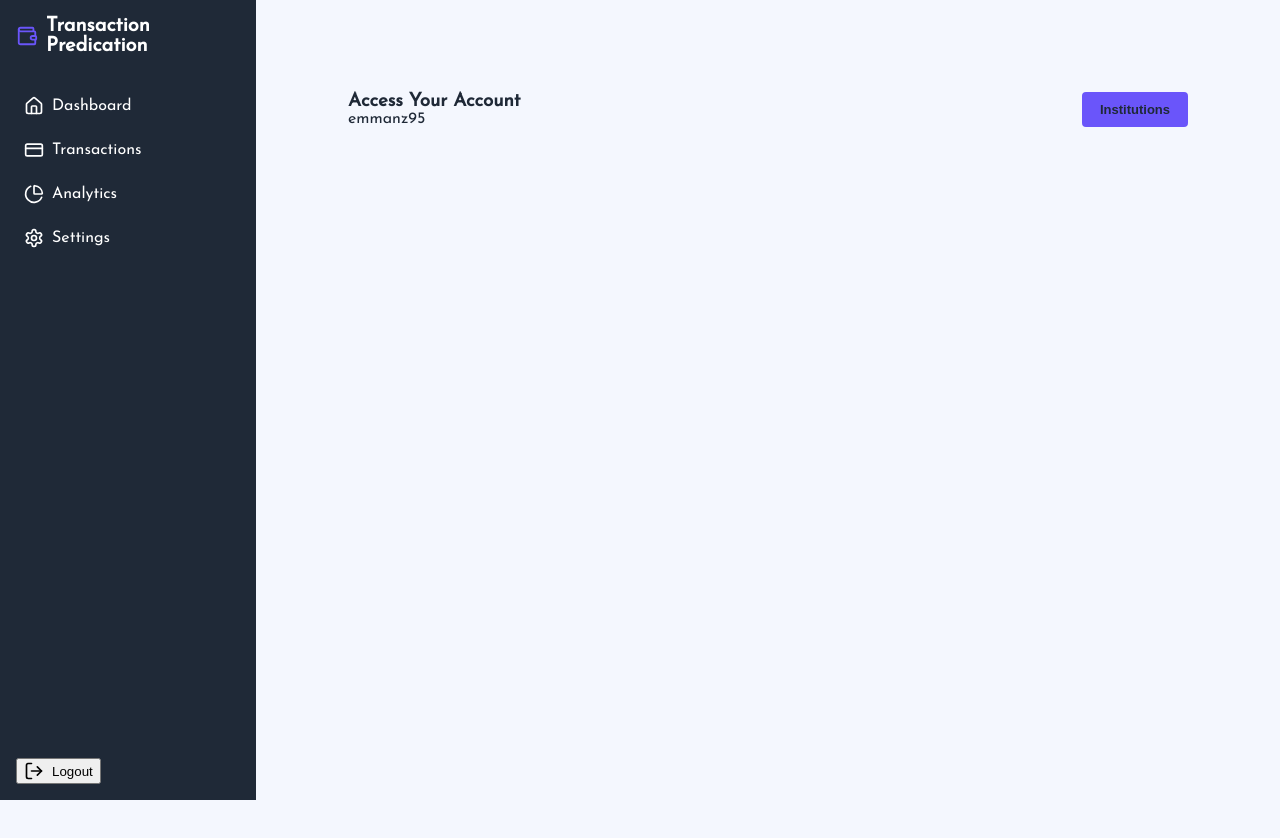
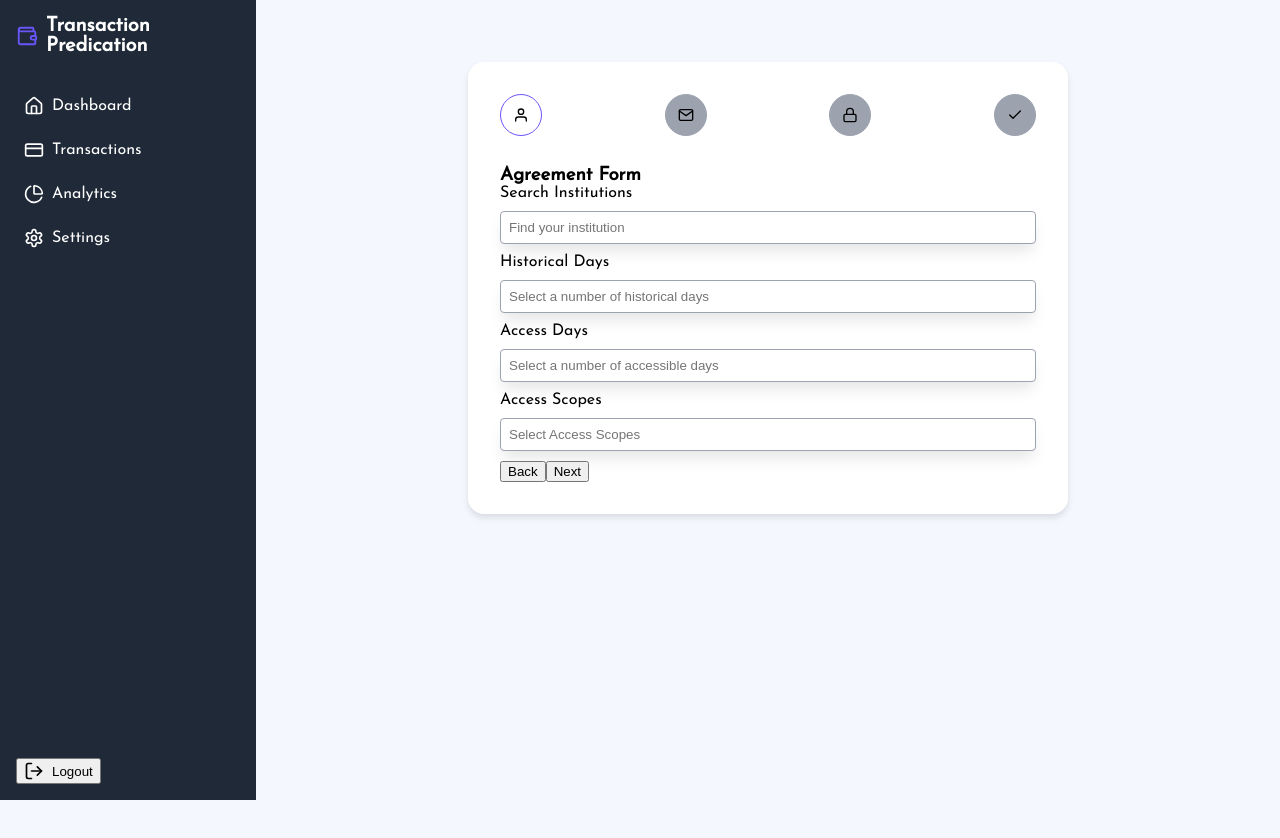
Before and after one commit to emmanz1995/banking-prediction-ui, a React (Vite) app: page /accessAccountsWizard in a window 1280 px wide. Shown: the top 838 px of the page. Before the commit the page ends 800 px from the top, so only its background shows below. Built offline with nearby package versions, Linux system fonts and the light colour scheme.

Commit message:
started creating the wizard registeration form

```diff
--- a/src/components/atom/input/styles.ts
+++ b/src/components/atom/input/styles.ts
@@ -1,8 +1,8 @@
 import styled from 'styled-components';
 
 export const StyledInput = styled.input`
-  width: 300px;
-  border: 2px solid ${props => props.theme.hover_purple};
+  width: 100%;
+  border: 1px solid ${props => props.theme.gray?.[400]};
   padding: 8px;
   border-radius: 4px;
   margin: 10px 0;
--- a/src/components/molecules/transactionCard/index.tsx
+++ b/src/components/molecules/transactionCard/index.tsx
@@ -29,11 +29,6 @@ const StyledTransactionCard = styled.div`
   }
   margin: 10px 0;
 `;
-// const TransactionGrid = styled.div`
-//   display: flex;
-//   flex-direction: column;
-//   gap: ${props => props.theme.spacing[3]};
-// `;
 
 const TransactionContent = styled.div`
   display: flex;
--- /dev/null
+++ b/src/components/organisms/accountAccessForm/index.tsx
@@ -0,0 +1,27 @@
+import InputField from '../../atom/input/index';
+
+const AccountAccessForm = () => (
+  <form>
+    <h3>Account Access Form</h3>
+    <div>
+      <span>
+        <label>Search Institutions</label><br />
+        <InputField type='search' name='institutionId' placeholder='Find your institution' />
+      </span>
+      <span>
+        <label>Historical Days</label><br />
+        <InputField type='text' name='maxHistoricalDays' placeholder='Select a number of historical days' />
+      </span>
+      <span>
+        <label>Access Days</label><br />
+        <InputField type='text' name='accessValidForDays' placeholder='Select a number of accessible days' />
+      </span>
+      <span>
+        <label>Access Scopes</label><br />
+        <InputField type='text' name='accessScope' placeholder='Select Access Scopes' />
+      </span>
+    </div>
+  </form>
+)
+
+export default AccountAccessForm;
--- /dev/null
+++ b/src/components/organisms/agreementForm/index.tsx
@@ -0,0 +1,27 @@
+import InputField from '../../atom/input/index';
+
+const AgreementForm = () => (
+  <form>
+    <h3>Agreement Form</h3>
+    <div>
+      <span>
+        <label>Search Institutions</label><br />
+        <InputField type='search' name='institutionId' placeholder='Find your institution' />
+      </span>
+      <span>
+        <label>Historical Days</label><br />
+        <InputField type='text' name='maxHistoricalDays' placeholder='Select a number of historical days' />
+      </span>
+      <span>
+        <label>Access Days</label><br />
+        <InputField type='text' name='accessValidForDays' placeholder='Select a number of accessible days' />
+      </span>
+      <span>
+        <label>Access Scopes</label><br />
+        <InputField type='text' name='accessScope' placeholder='Select Access Scopes' />
+      </span>
+    </div>
+  </form>
+)
+
+export default AgreementForm;
--- /dev/null
+++ b/src/components/organisms/requisitionsForm/index.tsx
@@ -0,0 +1,5 @@
+const RequisitionForm = () => (
+  <div>Requisition Form</div>
+)
+
+export default RequisitionForm;
--- a/src/components/organisms/sidebar/index.tsx
+++ b/src/components/organisms/sidebar/index.tsx
@@ -43,6 +43,10 @@ const NavItemContainer = styled.div<{
   border-radius: 0.5rem;
   cursor: pointer;
   transition: all 0.2s;
+  a {
+    text-decoration: none;
+    color: white;
+  }
 `;
 const LogoutButton = styled.button`
   display: flex;
@@ -66,10 +70,10 @@ const Sidebar = () => {
         <LogoText>Transaction Predication</LogoText>
       </Logo>
       <Nav>
-        <NavItem icon={<Home size={20} />} text="Dashboard" active />
-        <NavItem icon={<CreditCard size={20} />} text="Transactions" />
-        <NavItem icon={<PieChart size={20} />} text="Analytics" />
-        <NavItem icon={<Settings size={20} />} text="Settings" />
+        <NavItem icon={<Home size={20} />} text="Dashboard" active link="/" />
+        <NavItem icon={<CreditCard size={20} />} text="Transactions" link="/" />
+        <NavItem icon={<PieChart size={20} />} text="Analytics" link="/" />
+        <NavItem icon={<Settings size={20} />} text="Settings" link="/" />
       </Nav>
       <LogoutButton>
         <LogOut size={20} />
@@ -82,15 +86,17 @@ const NavItem = ({
   icon,
   text,
   active = false,
+  link,
 }: {
   icon: React.ReactNode;
   text: string;
   active?: boolean;
+  link: string;
 }) => {
   return (
     <NavItemContainer active={active}>
       {icon}
-      <span>{text}</span>
+      <a href={link}>{text}</a>
     </NavItemContainer>
   );
 };
--- /dev/null
+++ b/src/components/organisms/successForm/index.tsx
@@ -0,0 +1,5 @@
+const SuccessForm = () => (
+  <div>Success Form</div>
+)
+
+export default SuccessForm;
--- a/src/pages/wizard/index.tsx
+++ b/src/pages/wizard/index.tsx
@@ -1,39 +1,64 @@
 import { useState } from 'react';
 import styled from 'styled-components';
+import { FiUser, FiMail, FiLock, FiCheck } from 'react-icons/fi';
 import Layout from '../../components/template/Layout/Layout';
-import Button from '../../components/atom/button/index';
-import Modal from '../../components/molecules/modal';
-import { InstitutionsSearchForm } from '../../components/organisms/institutionsSearchForm';
+import AgreementForm from '../../components/organisms/agreementForm/index';
+import RequisitionForm from '../../components/organisms/requisitionsForm/index';
+import AccountAccessForm from '../../components/organisms/accountAccessForm/index';
+import SuccessForm from '../../components/organisms/successForm/index';
 
 function AccessAccountsWizard() {
-  const [showHide, setShowHide] = useState<boolean>(false);
-  //@ts-ignore
-  const [instutionsId, setInstutionsId] = useState<string>('');
+  const [currentIndex, setCurrentIndex] = useState(1);
 
-  const showModal = () => setShowHide(show => !show);
-  const handleSetInstitutionsId = (id: string) => setInstutionsId(id);
+  const steps = [
+    {
+      icon: <FiUser />,
+      component: AgreementForm,
+    },
+    {
+      icon: <FiMail />,
+      component: RequisitionForm,
+    },
+    {
+      icon: <FiLock />,
+      component: AccountAccessForm,
+    },
+    {
+      icon: <FiCheck />,
+      component: SuccessForm,
+    },
+  ];
+
+  const nextPage = () => {
+    if(currentIndex < steps.length) setCurrentIndex(step => step + 1);
+  }
+  const previousPage = () => {
+    if(currentIndex > 1) setCurrentIndex(step => step - 1);
+  }
+
+  const ComponentForms = steps[currentIndex - 1].component
 
   return (
     <Layout>
       <MainWrapper>
-        <TitleSection>
-          <TitleWrapper>
-            <h3>Access Your Account</h3>
-            emmanz95
-          </TitleWrapper>{' '}
-          <div>
-            {/*@ts-ignore*/}
-            <Button size={'small'} onClick={showModal}>
-              Institutions
-            </Button>
-          </div>
-        </TitleSection>
-        {showHide && (
-          <Modal showModal={showModal}>
-            {/*@ts-ignore*/}
-            <InstitutionsSearchForm selectId={handleSetInstitutionsId} />
-          </Modal>
-        )}
+        <Card>
+          <StepContainer>
+            {steps.map(({ icon }, index) => (
+              <StepWrapper
+                active={currentIndex === index + 1}
+                completed={currentIndex > index + 1}
+                key={index}
+              >
+                {icon}
+              </StepWrapper>
+            ))}
+          </StepContainer>
+          <FormWrapper>
+            <ComponentForms />
+            <button onClick={previousPage}>Back</button>
+            <button onClick={nextPage}>Next</button>
+          </FormWrapper>
+        </Card>
       </MainWrapper>
     </Layout>
   );
@@ -41,24 +66,64 @@ function AccessAccountsWizard() {
 
 export default AccessAccountsWizard;
 
+const StepWrapper = styled.div<{ active: boolean; completed: boolean; }>`
+  background: ${props =>
+    props.completed
+      ? props.theme.purpleTheme
+      : props.active
+        ? props.theme.white
+        : props.theme.gray?.[400]};
+  border: solid 1px
+    ${props =>
+      !(props.completed || props.active)
+        ? props.theme.gray?.[400]
+        : props.theme.purpleTheme};
+  color: ${props => (props.completed ? 'white' : props.active)};
+  padding: ${props => props.theme.spacing?.[3]};
+  border-radius: 50%;
+  display: flex;
+  justify-content: center;
+  align-items: center;
+`;
+
 const MainWrapper = styled.div`
   padding: 30px;
   display: flex;
   align-items: center;
   flex-direction: column;
   width: 100%;
+  height: 100vh;
 `;
 
-const TitleWrapper = styled.div`
+const Card = styled.div`
+  background: white;
+  border-radius: 1rem;
+  box-shadow: 0 4px 6px rgba(0, 0, 0, 0.1);
   width: 100%;
-  color: ${props => props.theme.text};
+  max-width: 600px;
+  padding: 2rem;
 `;
 
-const TitleSection = styled.div`
-  padding: 30px;
+const StepContainer = styled.div`
   display: flex;
+  justify-content: space-between;
   align-items: center;
-  justify-content: space-between;
-  width: 100%;
-  color: ${props => props.theme.text};
 `;
+
+const FormWrapper = styled.div`
+  margin: 30px 0 0 0;
+`;
+
+// const TitleWrapper = styled.div`
+//   width: 100%;
+//   color: ${props => props.theme.text};
+// `;
+//
+// const TitleSection = styled.div`
+//   padding: 30px;
+//   display: flex;
+//   align-items: center;
+//   justify-content: space-between;
+//   width: 100%;
+//   color: ${props => props.theme.text};
+// `;
--- a/src/utils/theme.ts
+++ b/src/utils/theme.ts
@@ -35,6 +35,10 @@ const light: {
   buttonText: string;
   cardBackground: string;
   spacing: any;
+  white: {};
+  gray: {};
+  green: {};
+  red: {};
 } = {
   purpleTheme: 'rgb(106 85 250 / 1)',
   background: '#F4F7FE',
@@ -47,6 +51,22 @@ const light: {
     3: '0.75rem',
     4: '1rem',
     8: '2rem',
+  },
+  white: '#FFFFFF',
+  gray: {
+    50: '#F9FAFB',
+    100: '#F3F4F6',
+    400: '#9CA3AF',
+    500: '#6B7280',
+    800: '#1F2937',
+  },
+  green: {
+    100: '#DCFCE7',
+    600: '#16A34A',
+  },
+  red: {
+    100: '#FEE2E2',
+    600: '#DC2626',
   },
 };
 
```
Also changed, not shown: src/components/organisms/card/index.tsx (deleted, +0 -31 lines), src/components/organisms/card/styles.scss (deleted, +0 -13 lines), 2 other files (tests, documents, lock files or other folders).
